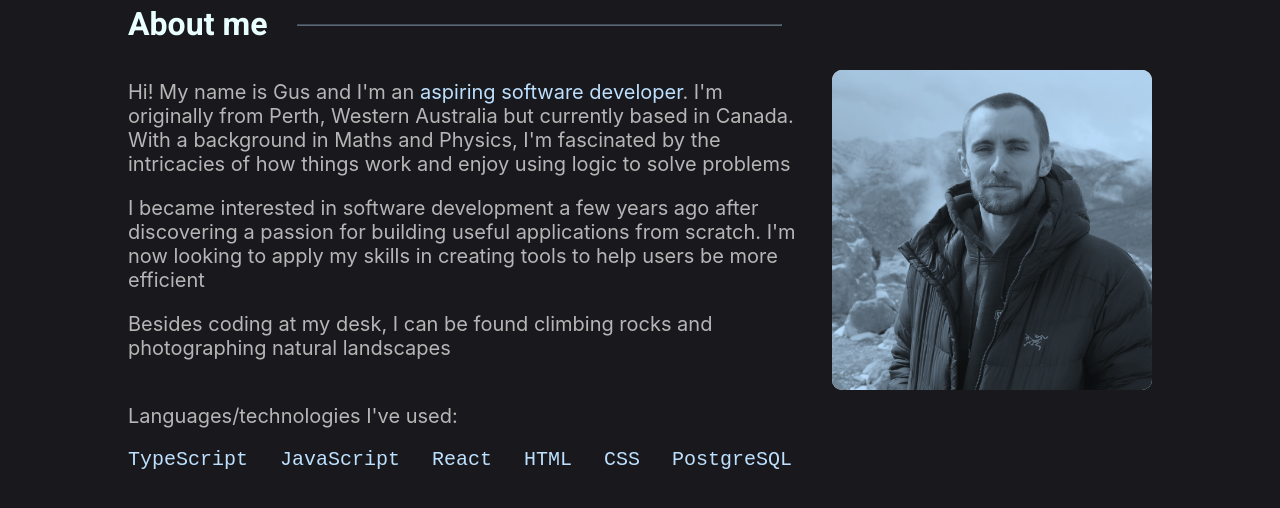
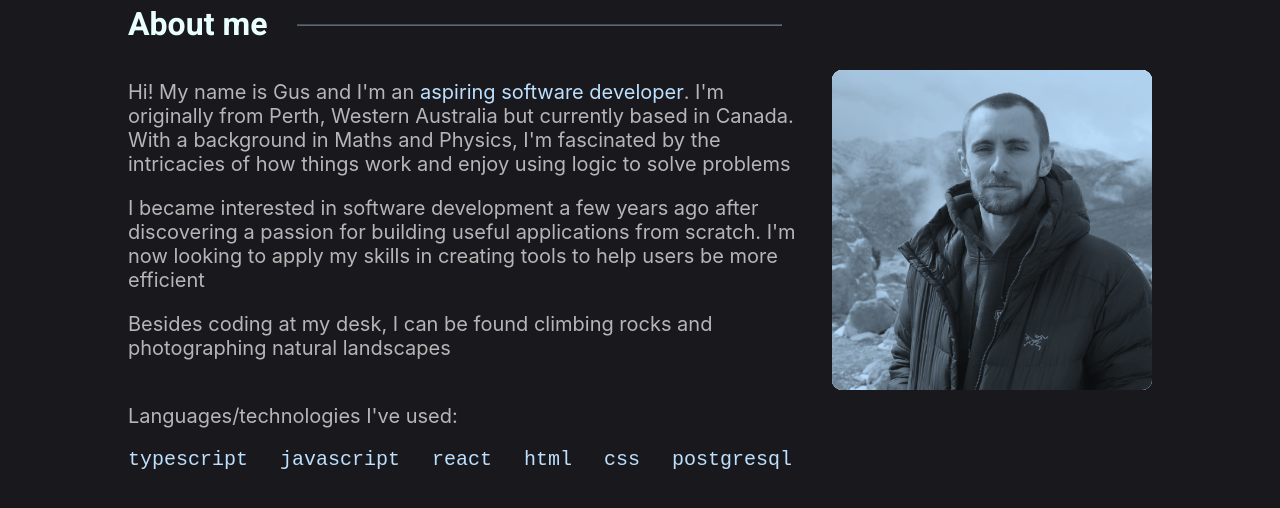
Before and after one commit to babyccino/portfolio, a Next.js app: page /portfolio in a window 1280 px wide. Shown: the part 890-1398 px from the top of the page. Built offline with nearby package versions, Linux system fonts and the light colour scheme.

Commit message:
changing animations on about section

```diff
--- a/src/components/about/about.module.scss
+++ b/src/components/about/about.module.scss
@@ -1,6 +1,29 @@
 @import "./../../styles/content.scss";
 
+.hover {
+	position: relative;
+	display: inline-block;
+
+	&::after {
+		content: "";
+		display: block;
+		position: absolute;
+		left: 50%;
+		width: 0;
+		transition: width 0.3s ease-in-out, left 0.3s ease-in-out;
+		border-top-width: 0.06em;
+		border-top-style: solid;
+		border-top-color: inherit;
+	}
+
+	&:hover::after {
+		left: 0;
+		width: 100%;
+	}
+}
+
 .about {
+	position: relative;
 	display: flex;
 	gap: 20px;
 	flex-direction: row;
@@ -12,7 +35,6 @@
 		margin-top: 0;
 	}
 }
-
 .image {
 	flex-shrink: 0;
 	position: relative;
@@ -26,11 +48,45 @@
 	&:hover {
 		background-color: rgba(0, 0, 0, 0) !important;
 
-		img {
-			filter: none !important;
-			mix-blend-mode: unset !important;
+		.imageContainer {
+			opacity: 0;
+		}
+
+		.box {
+			transform: translate(5%, 5%);
 		}
 	}
+}
+
+.noFilterImage {
+	flex-shrink: 0;
+	position: absolute;
+	inset: 0;
+
+	display: inline-flex;
+	flex-direction: column;
+	justify-content: center;
+}
+
+.imageContainer {
+	transition: opacity 0.5s;
+	border-radius: 10px;
+	position: relative;
+	display: inline-flex;
+}
+
+.box {
+	position: absolute;
+	border-color: white;
+	border-width: 1px;
+	border-radius: 10px;
+	border-style: solid;
+	height: 100%;
+	width: 100%;
+	transition: rotate 0.4s;
+	transition: scale 0.4s;
+	transition: translate 0.4s;
+	transition: transform 0.4s;
 }
 
 .technologies {
--- a/src/components/about/about.tsx
+++ b/src/components/about/about.tsx
@@ -45,9 +45,14 @@ export default function About(): JSX.Element {
 						)}
 					>
 						<p>
-							Hi! My name is Gus and I&apos;m an
-							<span style={{ color }}> aspiring software developer</span>.
-							I&apos;m originally from Perth, Western Australia but currently
+							Hi! My name is Gus and I&apos;m an&nbsp;
+							<span
+								style={{ color, borderColor: color }}
+								className={styles.hover}
+							>
+								aspiring software developer
+							</span>
+							. I&apos;m originally from Perth, Western Australia but currently
 							based in Canada. With a background in Maths and Physics, I&apos;m
 							fascinated by the intricacies of how things work and enjoy using
 							logic to solve problems
@@ -67,7 +72,7 @@ export default function About(): JSX.Element {
 							Languages/technologies I&apos;ve used:
 						</p>
 						<p style={{ color }} className={styles.technologies}>
-							TypeScript JavaScript React HTML CSS PostgreSQL
+							typescript javascript react html css postgresql
 						</p>
 					</span>
 				</div>
@@ -79,6 +84,20 @@ export default function About(): JSX.Element {
 					)}
 					style={{ backgroundColor: color, animationDelay: "1000ms" }}
 				>
+					<div style={{ borderColor: color }} className={styles.box} />
+					<div className={styles.noFilterImage}>
+						<Image
+							src={profile}
+							style={{
+								borderRadius: "10px",
+							}}
+							alt="the same picture of me"
+						/>
+					</div>
+					<div
+						className={styles.imageContainer}
+						style={{ backgroundColor: color }}
+					>
 						<Image
 							src={profile}
 							style={{
@@ -89,6 +108,7 @@ export default function About(): JSX.Element {
 							alt="Picture of me"
 						/>
 					</div>
+				</div>
 			</section>
 		</Element>
 	)
```
Lines whose indentation alone changed are shown as unchanged.
